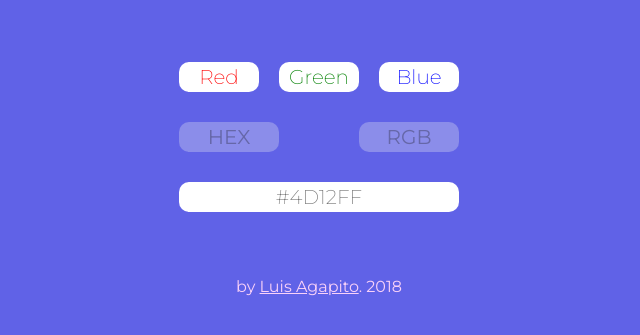
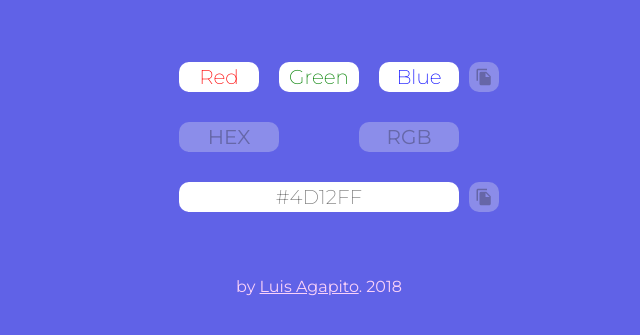
Before and after one commit to lagapog/cconverter, a website: page index.html in a window 1280 px wide. Shown: the part 283-618 px from the top of the page, without its empty margins (321-961 px from the left). Drawn offline with nearby package versions, Linux system fonts and the light colour scheme; files that its build step writes are made by us from their sources.

Commit message:
Install babel-cli locally | Add copy button styles

```diff
--- a/index.html
+++ b/index.html
@@ -22,9 +22,15 @@
       <input type="text" id="red" placeholder="Red" onkeypress="return validateNumbers(event)" onkeyup="checkStatusBtnHex()">
       <input type="text" id="green" placeholder="Green" onkeypress="return validateNumbers(event)" onkeyup="checkStatusBtnHex()">
       <input type="text" id="blue" placeholder="Blue" onkeypress="return validateNumbers(event)" onkeyup="checkStatusBtnHex()">
+      <button id="copyRgb" class="pointer" disabled>
+        <i class="material-icons">file_copy</i>
+      </button>
       <button id="btnHex" class="pointer" disabled>HEX</button>
       <button id="btnRgb" class="pointer" disabled>RGB</button>
       <input type="text" id="hex" placeholder="#4D12FF" onkeypress="return validateHexa(event)" onkeyup="checkStatusBtnRgb()">
+      <button id="copyHex" class="pointer" disabled>
+        <i class="material-icons">file_copy</i>
+      </button>
   </div>
   <footer class="footer">
     <p id="footer">by <a href="https://luisagapito.com" target="_blank">Luis Agapito</a>. <span id="year"><span></p>
--- a/package.json
+++ b/package.json
@@ -12,6 +12,7 @@
   "license": "ISC",
   "devDependencies": {
     "autoprefixer": "^9.1.0",
+    "babel-cli": "^6.26.0",
     "babel-preset-env": "^1.7.0",
     "cssnano": "^4.0.5",
     "postcss-cli": "^6.0.0"
--- a/src/main.js
+++ b/src/main.js
@@ -9,6 +9,8 @@ const $blueInput = document.getElementById('blue')
 const $hexInput = document.getElementById('hex')
 const $btnRgb = document.getElementById('btnRgb')
 const $btnHex = document.getElementById('btnHex')
+const $copyRgb = document.getElementById('copyRgb')
+const $copyHex = document.getElementById('copyHex')
 const $year = document.getElementById('year')
 // add listeners
 $btnRgb.addEventListener('click', convertHexToRgb)
@@ -64,14 +66,18 @@ function checkStatusBtnHex() {
   let redValue = $redInput.value
   let greenValue = $greenInput.value
   let blueValue = $blueInput.value
-  $btnHex.disabled = !(checkRGBValue(redValue) && checkRGBValue(greenValue) && checkRGBValue(blueValue))
+  let status = !(checkRGBValue(redValue) && checkRGBValue(greenValue) && checkRGBValue(blueValue))
+  $copyRgb.disabled = status
+  $btnHex.disabled = status
 }
 function checkRGBValue(value) {
   return !(value == '' || (value < 0 || value > 255))
 }
 function checkStatusBtnRgb() {
   let hexValue = $hexInput.value
-  $btnRgb.disabled = !(hexValue.length == 7)
+  let status = !(hexValue.length == 7)
+  $copyHex.disabled = status
+  $btnRgb.disabled = status
 }
 function paintBody(color) {
   $body.style.backgroundColor = color
--- a/src/style.css
+++ b/src/style.css
@@ -37,6 +37,7 @@ body {
   animation: rotate 1.5s linear .5s infinite;
 }
 .container {
+  position: relative;
   display: grid;
   align-items: center;
   max-width: 280px;
@@ -104,6 +105,23 @@ button#btnHex{
 button#btnRgb{
   grid-column: 4 / span 2;
 }
+button#copyRgb,
+button#copyHex{
+  width: 30px;
+  position: absolute;
+  right: -40px;
+}
+button#copyRgb {
+  top: 15px;
+}
+button#copyHex {
+  bottom: 15px;
+}
+button#copyRgb i,
+button#copyHex i{
+  font-size: 18px;
+  line-height: 30px;
+}
 input#hex{
   grid-column: 1 / 6;
   text-transform: uppercase;
```
Also changed, not shown: 1 other file.
